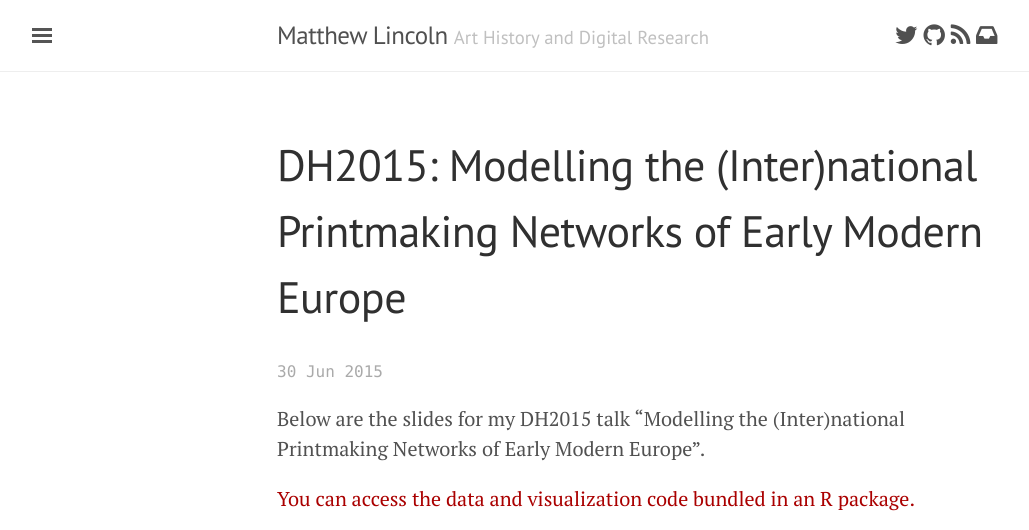
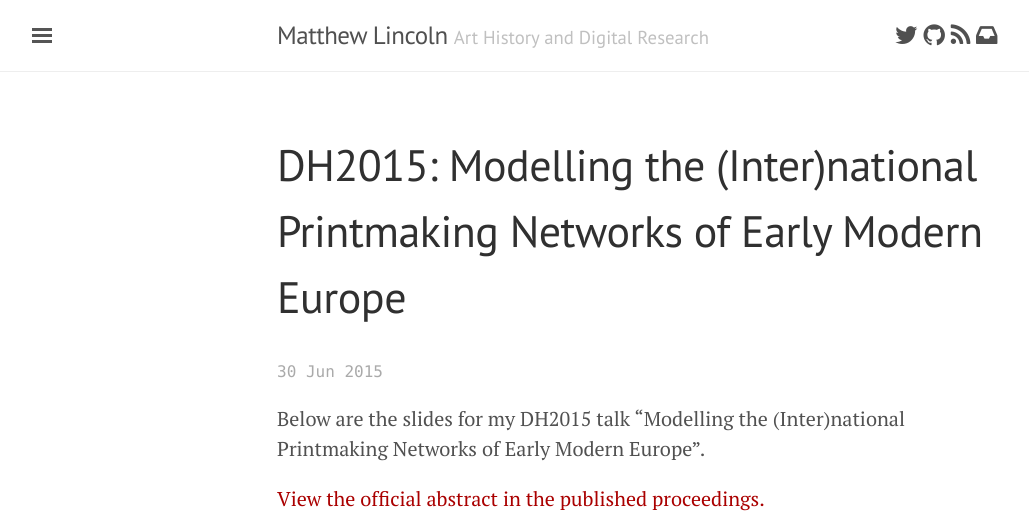
Before and after one commit to mdlincoln/mdlincoln.github.io, a Jekyll site: the page built from _posts/2015-06-30-dh2015-modelling-the-international-printmaking-networks-of-early-modern-europe.md, in a window 1280 px wide, cut to the strip 0-530 px from the top of the page. Shown: the whole strip, without its empty margins (3-1032 px from the left). Built offline with Jekyll 4.4.1, drawn with Linux system fonts in a browser that asks for light colours; nearby versions of some CDN libraries; comment, search, counter and statistics services are not loaded.

Commit message:
link to official abstract

```diff
--- a/_posts/2015-06-30-dh2015-modelling-the-international-printmaking-networks-of-early-modern-europe.md
+++ b/_posts/2015-06-30-dh2015-modelling-the-international-printmaking-networks-of-early-modern-europe.md
@@ -14,6 +14,8 @@ redirect_from: DH2015.html
 
 Below are the slides for my DH2015 talk "Modelling the (Inter)national Printmaking Networks of Early Modern Europe".
 
+[View the official abstract in the published proceedings.](http://dh2015.org/abstracts/xml/LINCOLN_Matthew_Modelling_the__Inter_National_Pri/LINCOLN_Matthew_Modelling_the__Inter_National_Printmaki.html)
+
 [You can access the data and visualization code bundled in an R package.](http://artinterp.org/dh2015/dh2015_0.1.tar.gz)
 
 <script async class="speakerdeck-embed" data-id="52b80212233c461e95b4e0bf9d7f95da" data-ratio="1.33333333333333" src="//speakerdeck.com/assets/embed.js"></script>
```
